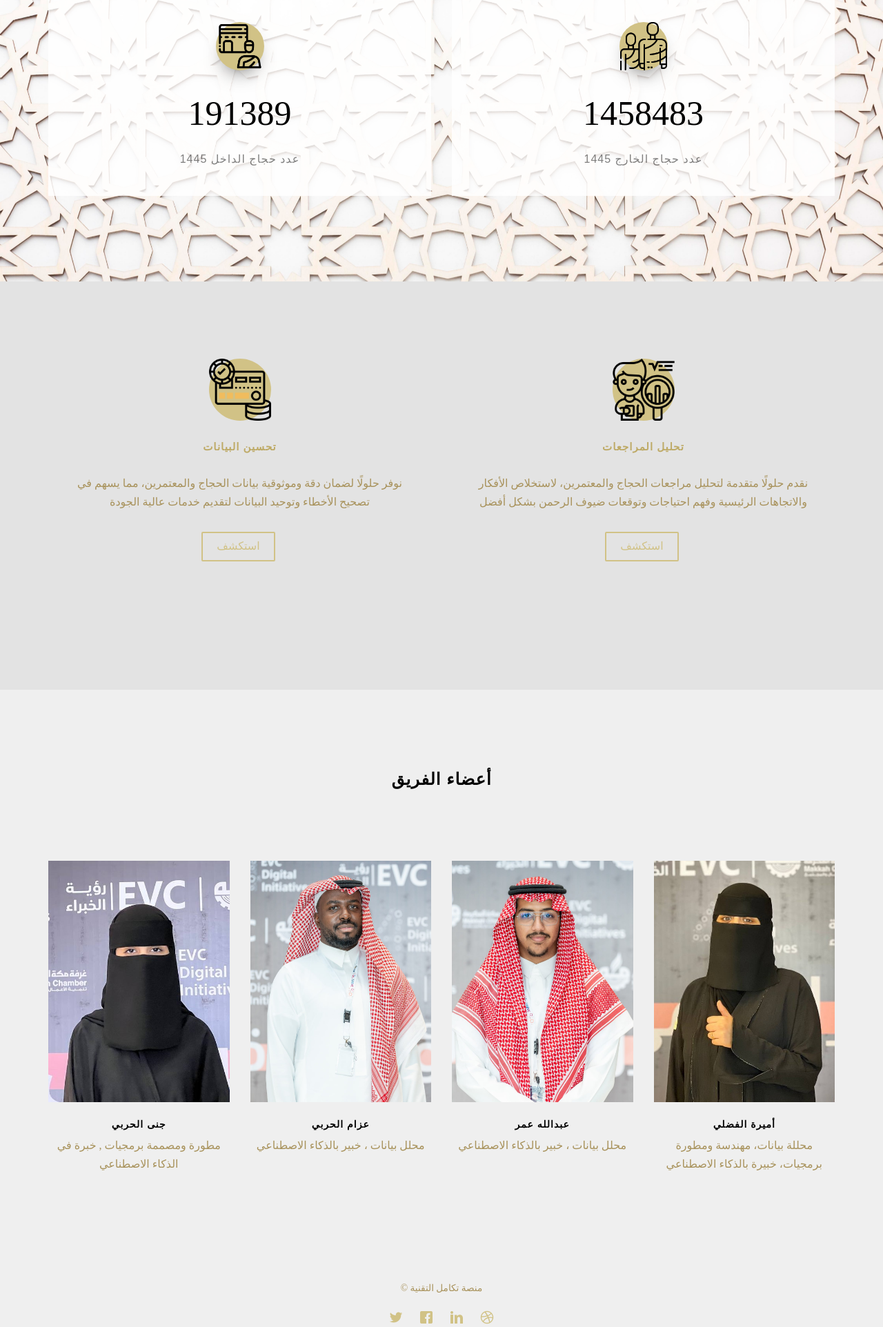
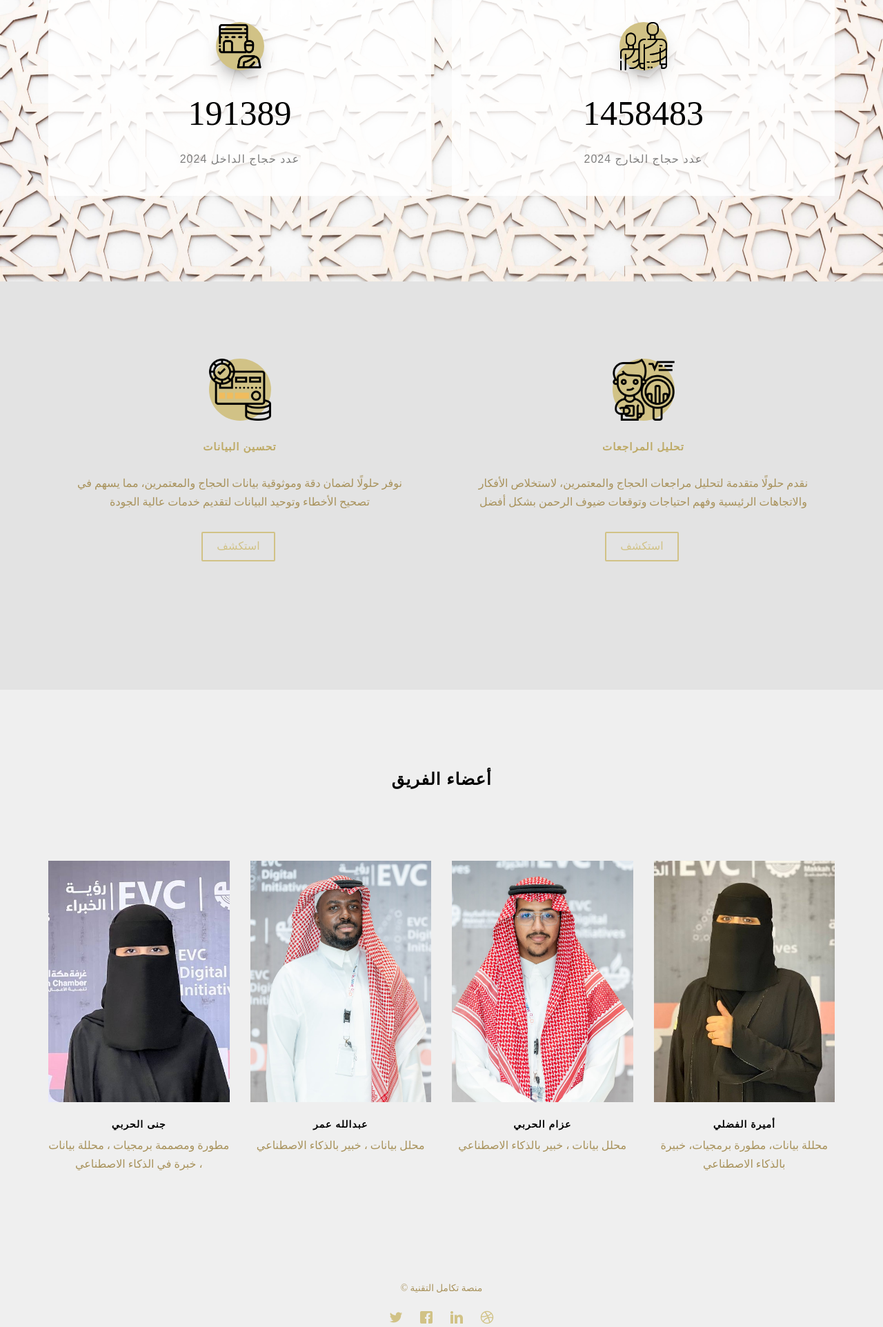
Before and after one commit to Janaalharbii/TakamulProject, a Flask app: page / in a window 1280 px wide. Shown: the part 1451-3375 px from the top of the page at 69% size. Run offline with Flask 3, Linux system fonts and the light colour scheme; some libraries are stand-ins or nearby versions; some web fonts are replaced.

Commit message:
Update index.html

```diff
--- a/templates/index.html
+++ b/templates/index.html
@@ -82,8 +82,9 @@
                 <div class="col-md-6 col-md-offset-6 col-md-pull-6 js-fullheight slider-text">
                     <div class="slider-text-inner">
                         <div class="desc">
-                            <h2>نحو مستقبل رقمي في خدمات الحج والعمرة</h2>
-                            <p><a href="single.html" class="btn btn-primary btn-outline btn-lg"> استكشف</a></p>
+				                            <h2> معك خطوة بخطوة لتسهيل خدمة حجاج بيت الله الحرام  </h2>
+
+<p><a href="single.html" class="btn btn-primary btn-outline btn-lg"> استكشف</a></p>
                         </div>
                        </div>
                    </div>
@@ -94,8 +95,8 @@
                    <div class="col-md-6 col-md-offset-4 col-md-pull-4 js-fullheight slider-text">
                        <div class="slider-text-inner">
                            <div class="desc">
-                            <h2>حلول تقنية متقدمة لتحقيق أهدافكم في الحج والعمرة</h2>
-                            <p><a href="single.html" class="btn btn-primary btn-outline btn-lg"> استكشف</a></p>
+				   <h2>نحو مستقبل رقمي في خدمات الحج والعمرة</h2>
+                             <p><a href="single.html" class="btn btn-primary btn-outline btn-lg"> استكشف</a></p>
                            </div>
                        </div>
                    </div>
@@ -164,7 +165,7 @@
                             </span>
 
                             <span class="counter js-counter" data-from="100000" data-to="221852" data-speed="5000" data-refresh-interval="50">1</span>
-                            <span class="counter-label">عدد حجاج الداخل 1445</span>
+                            <span class="counter-label">عدد حجاج الداخل 2024</span>
                         </div>
                     </div>
 					<div class="col-md-6 col-sm-6 animate-box">
@@ -174,7 +175,7 @@
 									</i>
                             </span>
                             <span class="counter js-counter" data-from="1000000" data-to="1611310" data-speed="5000" data-refresh-interval="50">1611310</span>
-                            <span class="counter-label">عدد حجاج الخارج 1445</span>
+                            <span class="counter-label">عدد حجاج الخارج 2024</span>
                         </div>
                     </div>
 
@@ -239,7 +240,7 @@
                     </div>
                     <div class="desc">
                         <h3><a href="single.html">جنى الحربي</a></h3>
-                     <P> مطورة ومصممة برمجيات , خبرة في الذكاء الاصطناعي </P>
+                     <P> مطورة ومصممة برمجيات ، محللة بيانات ، خبرة في الذكاء الاصطناعي </P>
                     </div>
                 </div>
             </div>
@@ -254,7 +255,7 @@
                         </div>
                     </div>
                     <div class="desc">
-                        <h3><a href="single.html">عزام الحربي</a></h3>
+                        <h3><a href="single.html">عبدالله عمر</a></h3>
                         <p>محلل بيانات ، خبير بالذكاء الاصطناعي</p>
                     </div>
                 </div>
@@ -273,7 +274,7 @@
                         </div>
                     </div>
                     <div class="desc">
-                        <h3><a href="single.html">عبدالله عمر</a></h3>
+                        <h3><a href="single.html">عزام الحربي</a></h3>
                         <p>محلل بيانات ، خبير بالذكاء الاصطناعي</p>
                     </div>
                 </div>
@@ -291,7 +292,7 @@
                     </div>
                     <div class="desc">
                         <h3><a href="single.html">أميرة الفضلي</a></h3>
-                  <P>محللة بيانات، مهندسة ومطورة برمجيات، خبيرة بالذكاء الاصطناعي</P>     <div>
+                  <P>محللة بيانات، مطورة برمجيات، خبيرة بالذكاء الاصطناعي</P>     <div>
                 </div>
             </div>
         </div>
```
